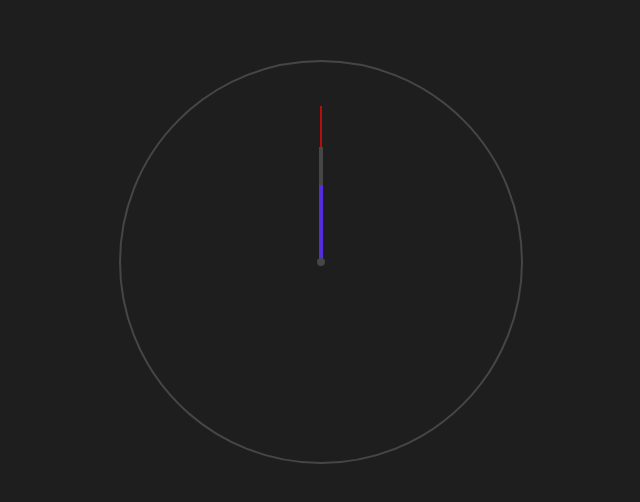
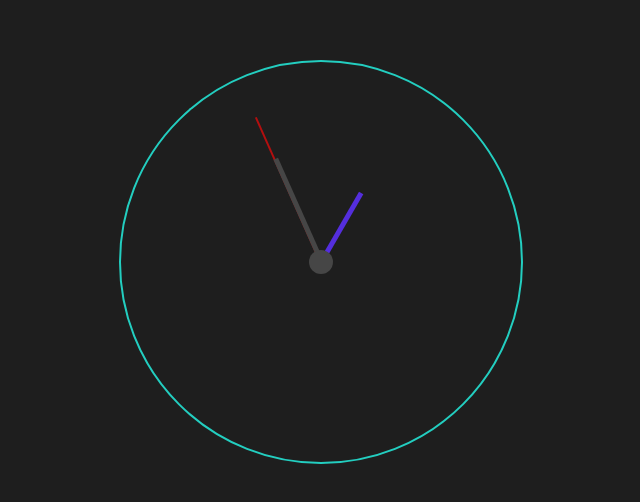
Before and after one commit to CourtlandPinnock/anologue-clock, a plain HTML site: page index.html in a window 1280 px wide. Shown: the part 146-648 px from the top of the page, without its empty margins (319-959 px from the left). Drawn offline with Linux system fonts and the light colour scheme.

Commit message:
Add function movement() which makes clock function correctly according to current time
Function movement() fetches the current hours, minutes, and seconds, and maps that to the correct degrees
for each hand. Example: The clock is 360 deg, so for 60 seconds in a minute that is 6 deg per second. 6 deg
is then multiplied by the output from getSeconds() to give what degrees the second hand currently should be.

```diff
--- a/index.html
+++ b/index.html
@@ -7,9 +7,9 @@
     </head>
     <body>
         <div class="clock-face">
-            <div class="second-hand"></div>
-            <div class="minute-hand"></div>
-            <div class="hour-hand"></div>
+            <div class="second-hand" id="secondHand"></div>
+            <div class="minute-hand" id="minuteHand"></div>
+            <div class="hour-hand" id="hourHand"></div>
             <div class="center-dot"></div>
         </div>
     </body>
--- a/script.js
+++ b/script.js
@@ -0,0 +1,29 @@
+function movement() {
+    let hourHand = document.getElementById("hourHand");
+    let minuteHand = document.getElementById("minuteHand");
+    let secondHand = document.getElementById("secondHand");
+
+
+
+
+
+    let timeRun = setInterval(() => {
+        const time = new Date();
+       let secondDeg = time.getSeconds() * 6;
+        secondHand.style.transform = `rotate(${secondDeg}deg)`;
+        //console.log(secondDeg);
+
+        let minuteDeg = time.getMinutes() * 6
+        //console.table(minuteDeg);
+        minuteHand.style.transform = `rotate(${minuteDeg}deg)`;
+
+
+        let hourDeg = (time.getHours() - 12) * 30;
+        //console.log(hourDeg);
+        hourHand.style.transform = `rotate(${hourDeg}deg)`;
+    }, 1000);
+
+
+}
+
+movement();
--- a/styles.css
+++ b/styles.css
@@ -12,17 +12,17 @@ body {
     display:flex;
     align-items: center;
     justify-content: center;
-    border:2px solid rgb(70,70,70);
+    border:2px solid rgb(35, 206, 192);
     border-radius: 100%;
     width:25rem;
     height:25rem;
 }
 .center-dot {
     position: absolute;
-    width:0.5rem;
-    height: 0.5rem;
+    width: 1.5rem;
+    height: 1.5rem;
     border-radius: 100%;
-    background-color: rgb(70,70,70);
+    background-color: rgb(70, 70, 70);
 }
 
 .hour-hand {
@@ -30,21 +30,25 @@ body {
     width:0.3rem;
     height: 5rem;
     background-color: rgb(84, 46, 221);
-    margin-bottom: 7.5em;
+    margin-bottom: 5.15rem;
+    transform-origin: 0% 100%;
 }
 
 .minute-hand {
+
     position: absolute;
     width:0.3rem;
     height: 7rem;
-    background-color: rgb(70,70,70);
-    margin-bottom:7.4rem;
+    background-color: rgb(70, 70, 70);
+    margin-bottom:7rem;
+    transform-origin: 0% 100%;
 }
 
 .second-hand {
-    margin-bottom: 9.5rem;
+    margin-bottom: 9.8rem;
     position: absolute;
     width:0.1rem;
     height: 10rem;
     background-color: rgb(179, 15, 15);
+    transform-origin: 0% 100%;
 }
```
